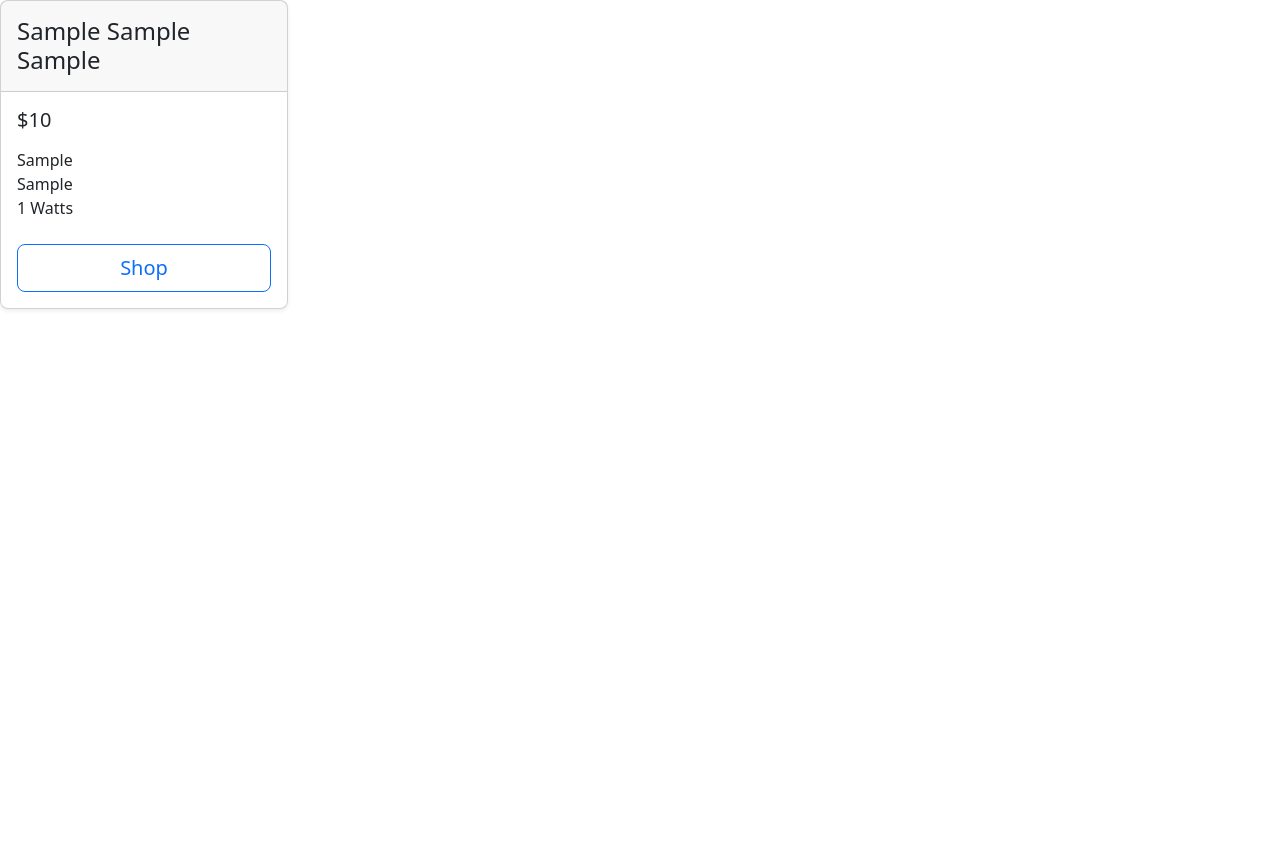
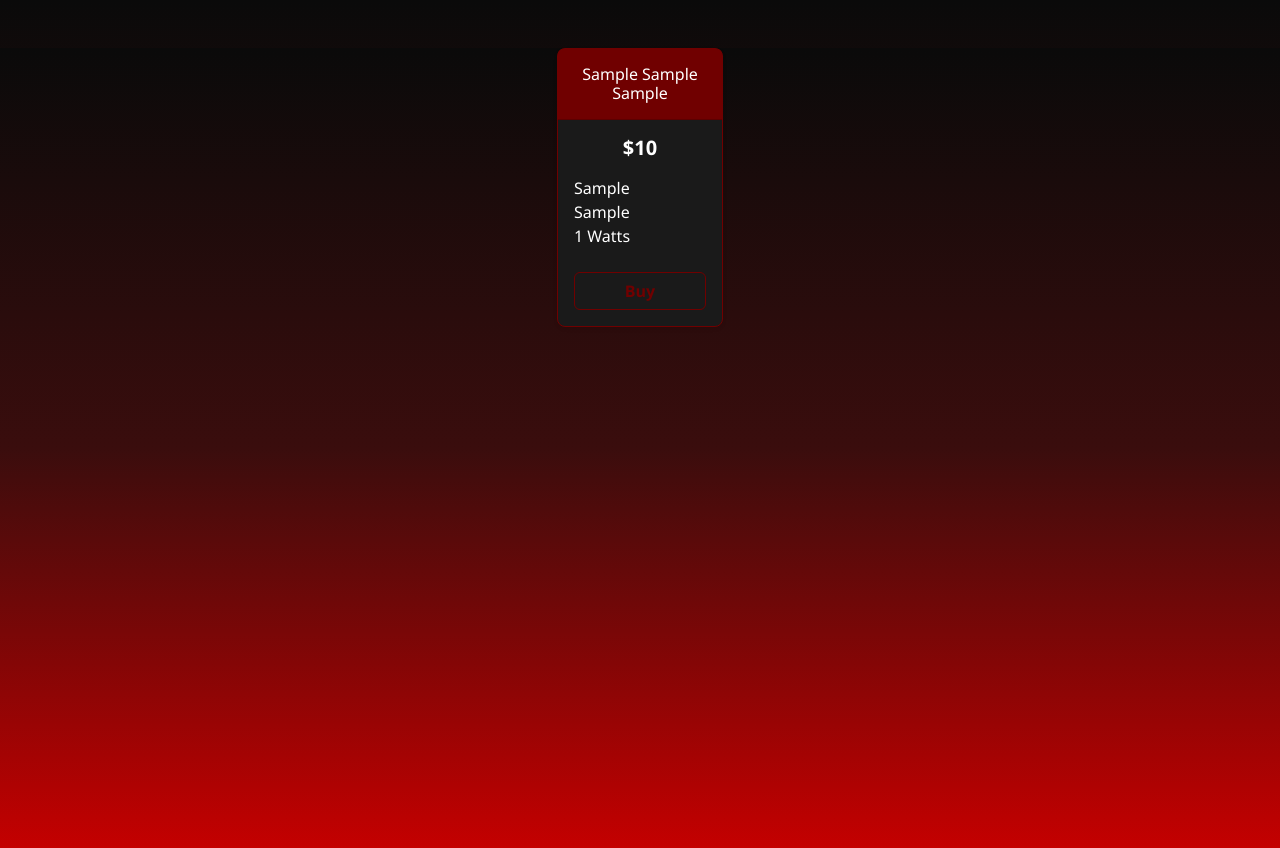
Before and after one commit to jrhauser/CS440-Red-Tigers, a Django app: page / in a window 1280 px wide. Before the commit the page ends 310 px from the top, so only its background shows below. Run offline with Django 5.2, Linux system fonts and the light colour scheme; tables that the repository leaves empty hold one stand-in row (values such as "Sample post"); some libraries are stand-ins or nearby versions.

Commit message:
index css

```diff
--- a/PC_Part_Store/settings.py
+++ b/PC_Part_Store/settings.py
@@ -127,3 +127,5 @@ STATIC_URL = 'static/'
 # https://docs.djangoproject.com/en/5.1/ref/settings/#default-auto-field
 
 DEFAULT_AUTO_FIELD = 'django.db.models.BigAutoField'
+
+STATICFILES_DIRS = [BASE_DIR / "static",]
--- /dev/null
+++ b/RedTiger/static/css/index.css
@@ -0,0 +1,60 @@
+html, body {
+    height: 100%;
+    margin: 0;
+    font-family: 'Segoe UI', Tahoma, Geneva, Verdana, sans-serif;
+    background: linear-gradient(to bottom, #0a0a0a, #3a0d0d, #c40000);
+    color: #d0d3d4;
+}
+
+.background {
+    position: relative;
+    min-height: 100%;
+    background: linear-gradient(to bottom, #0a0a0a, #3a0d0d, #c40000);
+    background-repeat: no-repeat;
+    background-attachment: fixed;
+    background-size: cover;
+}
+
+/* Cards */
+.card {
+    background-color: #1a1a1a;
+    color: #ffffff;
+    border: 1px solid #700000;
+}
+
+.card-header {
+    background-color: #700000;
+    color: white;
+    font-weight: bold;
+}
+
+.card .btn-outline-primary {
+    color: #700000;
+    border-color: #700000;
+}
+
+.card .btn-outline-primary:hover {
+    background-color: #700000;
+    color: #fff;
+}
+
+/* Buttons */
+button, .btn {
+    font-weight: bold;
+    transition: all 0.2s ease-in-out;
+}
+
+/* Optional: highlight prices or special elements */
+.pricing-card-title {
+    color: white;
+    font-weight: bold;
+}
+
+/* Center title/logo if you add it */
+.logo-title {
+    text-align: center;
+    font-size: 2.5rem;
+    color: #ffffff;
+    margin-top: 20px;
+    font-weight: 700;
+}
--- a/RedTiger/templates/redtiger/index.html
+++ b/RedTiger/templates/redtiger/index.html
@@ -1,34 +1,46 @@
 <!doctype html>
+{% load static %}
+{% load bootstrap5 %}
+{% bootstrap_css %}
+{% bootstrap_javascript %}
 {% load static %}
 <html lang="en">
   <head>
     <meta charset="utf-8">
     <meta name="viewport" content="width=device-width, initial-scale=1">
     <title>Bootstrap demo</title>
+
     <link href="https://cdn.jsdelivr.net/npm/bootstrap@5.3.5/dist/css/bootstrap.min.css" rel="stylesheet" integrity="sha384-SgOJa3DmI69IUzQ2PVdRZhwQ+dy64/BUtbMJw1MZ8t5HZApcHrRKUc4W0kG879m7" crossorigin="anonymous">
+
+    <link href="{% static 'css/index.css' %}" rel="stylesheet">
+
   </head>
-  <body>
+  <body class="background">
+    <div class="container my-5">
+      <div class="row justify-content-center">
         {% for listing in listings %}
-    <div class="w-25">
-    <div class="card mb-4 rounded-3 shadow-sm" style="width: 18rem;">
+          <div class="col-2 d-flex justify-content-center mb-4">
+            <div class="card rounded-3 shadow-sm" style="width: 14rem;">
               {% for device in devices %}
                 {% if listing.deviceID_id == device.deviceID %}
-      <div class="card-header py-3">
-        <h4 class="my-0 fw-normal">{{ device.brand}} {{device.line }} {{device.model}} </h4>
+                  <div class="card-header py-3 text-center">
+                    <h6 class="my-0 fw-normal">{{ device.brand }} {{ device.line }} {{ device.model }}</h6>
                   </div>
                   <div class="card-body">
-        <h5 class="card-title pricing-card-title">${{ listing.price }}</h5>
+                    <h5 class="card-title pricing-card-title text-center">${{ listing.price }}</h5>
                     <ul class="list-unstyled mt-3 mb-4">
                       <li>{{ device.platform }}</li>
                       <li>{{ device.storage }}</li>
                       <li>{{ device.power }} Watts</li>
                     </ul>
-        <button type="button" class="w-100 btn btn-lg btn-outline-primary" onclick="location.href='#'">Shop</button>
+                    <button type="button" class="w-100 btn btn-outline-primary" onclick="location.href='#'">Buy</button>
+                  </div>
                 {% endif %}
               {% endfor %}
             </div>
           </div>
+        {% endfor %}
       </div>
-    {% endfor %}
+    </div>
   </body>
 </html>
```
Lines whose indentation alone changed are shown as unchanged.
